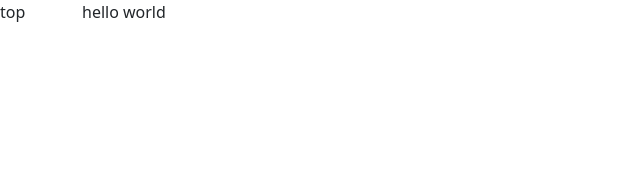
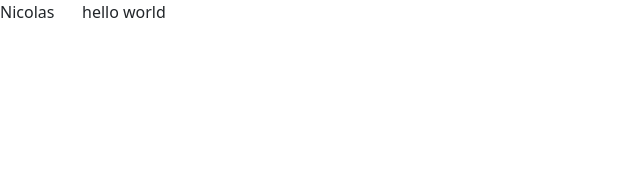
Before and after one commit to awelvor/nicolas, a Jekyll site: the page built from index.html, in a window 1280 px wide. Shown: the top 196 px of the page, without its empty margins (0-640 px from the left). Built offline with Jekyll 4.4.1, drawn with Linux system fonts in a browser that asks for light colours.

Commit message:
Update top.html

```diff
--- a/_includes/top.html
+++ b/_includes/top.html
@@ -1,3 +1,4 @@
 <div class="fixed-top">
-top
+{{site.title}}
+  {{site.author.name}}
 </div>
```
